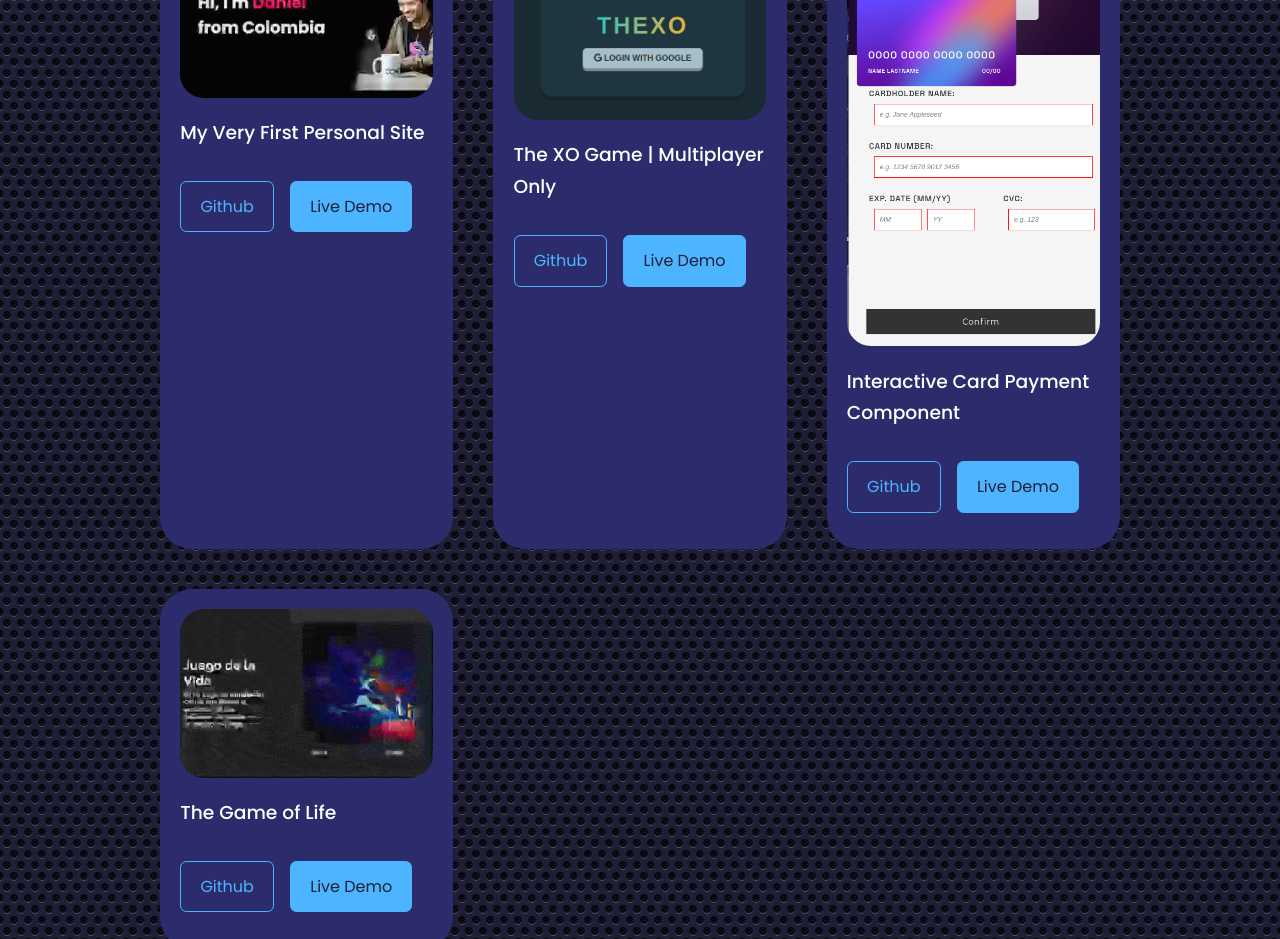
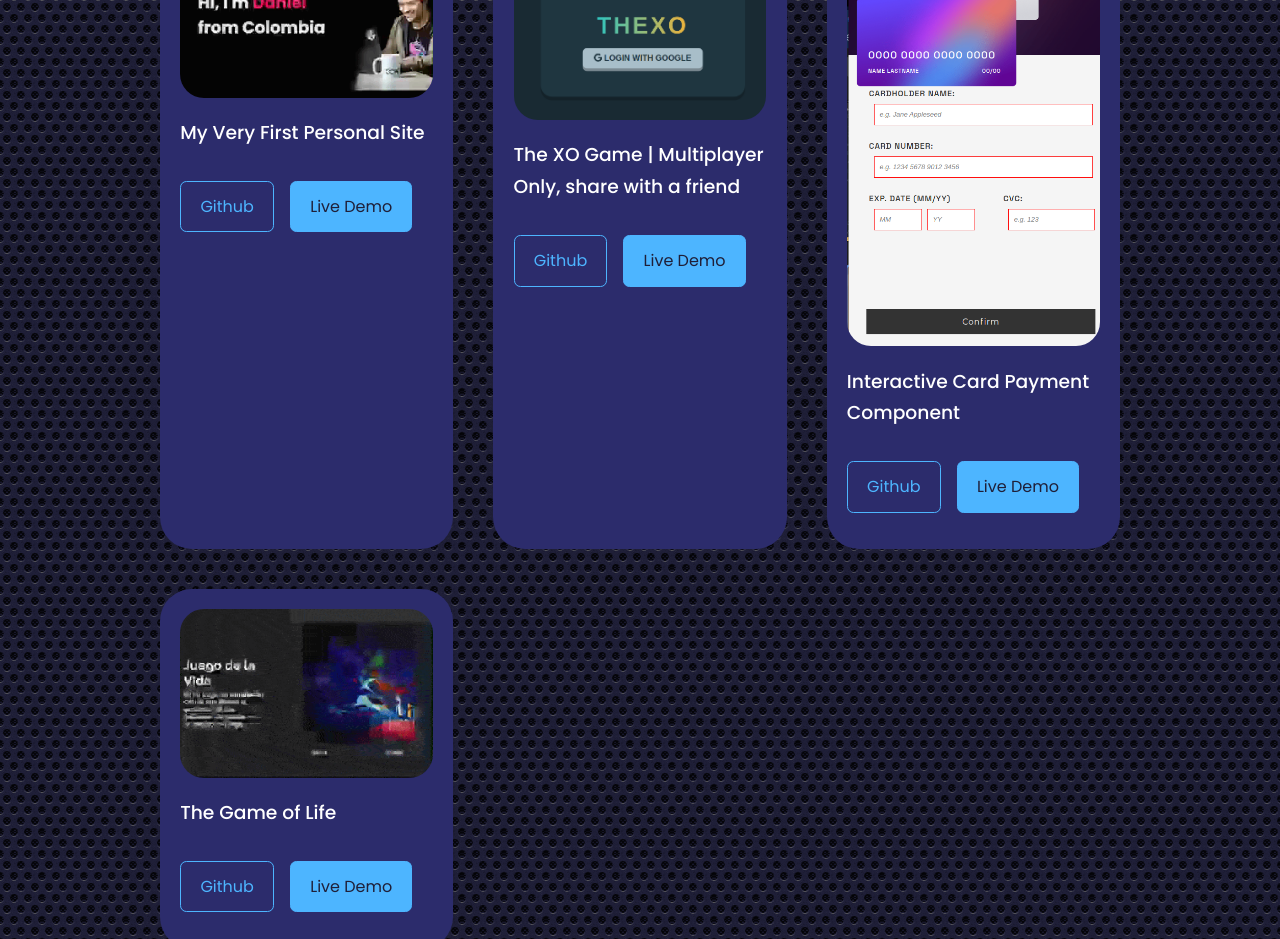
Before and after one commit to dansaround/portfolio, a React (Create React App) app: page / in a window 1280 px wide. Shown: the part 3040-3979 px from the top of the page. Built offline with nearby package versions, Linux system fonts and the light colour scheme.

Commit message:
Fixed links in portfolio items, were mixed up.

```diff
--- a/src/components/portfolio/Portfolio.jsx
+++ b/src/components/portfolio/Portfolio.jsx
@@ -11,14 +11,14 @@ const data = [
     image: PRESENTATION,
     title: "My Very First Personal Site",
     github: "https://github.com/dansaround/presentation",
-    demo: "https://thexo.encolados.com/",
+    demo: "https://papaya-malasada-a008d0.netlify.app/",
   },
   {
     id: 2,
     image: THEXO,
-    title: "The XO Game | Multiplayer Only",
+    title: "The XO Game | Multiplayer Only, share with a friend",
     github: "https://github.com/dansaround/thexo",
-    demo: "https://party-yard.vercel.app/",
+    demo: "https://thexo.encolados.com/",
   },
   {
     id: 3,
```
Also changed, not shown: 1 other file (tests, documents, lock files or other folders).
